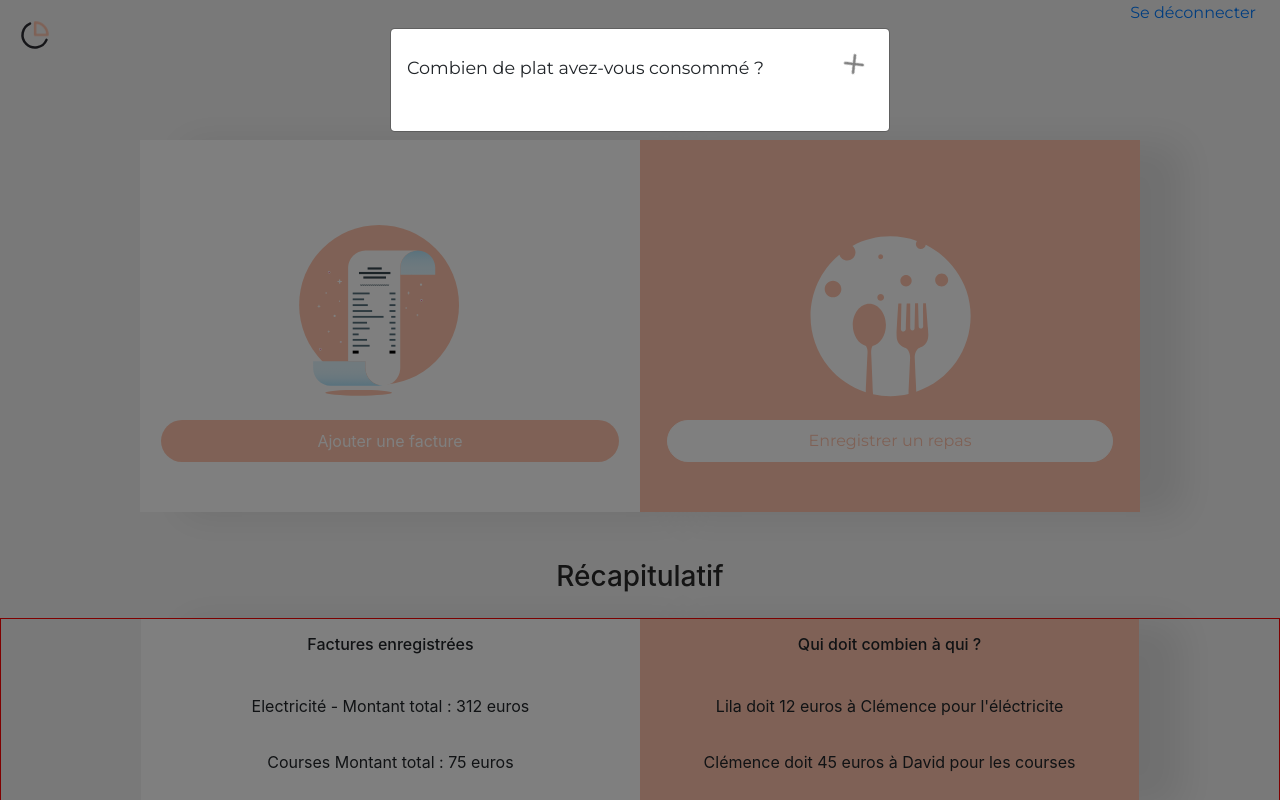
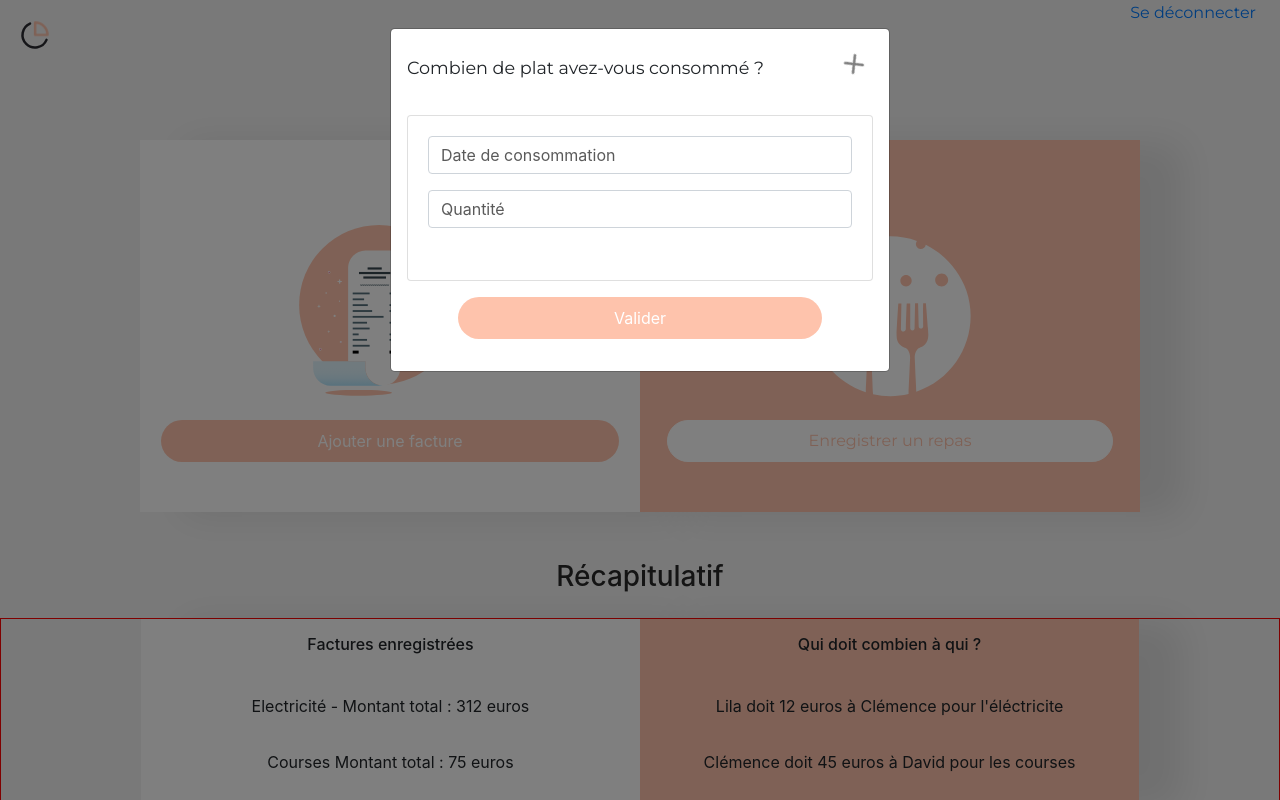
Before and after one commit to Dream-Team-of-Sab/projet-coloc, a Flask app: page /index/ in a window 1280 px wide, after a click on "Enregistrer un repas". Run offline with Flask 2, Linux system fonts and the light colour scheme; the visitor is signed in with stand-in values (Sample User, id 1); some libraries are stand-ins or nearby versions.

Commit message:
Invoice AND meal forms fixed. At last...

```diff
--- a/app/routes.py
+++ b/app/routes.py
@@ -86,44 +86,54 @@ def index():
         return redirect(url_for('login'))
     else:
         if request.method == 'GET':
-            return render_template('index.html')
+            return render_template('index.html', modal=None)
         elif request.method == 'POST':
             conn = sqlite3.connect('db/api_flat.db')
             cur = conn.cursor()
-            #Add invoice
-            title = request.form['title']
-            date = request.form['date']
-            price = request.form['price']
-            details = request.form['details']
-            if request.form.get('yes'):
-                prorata = "yes"
-            elif request.form.get('no'):
-                prorata = "no"
-            cur.execute('''INSERT INTO Invoices (title, date, prorata,  price, details, id_paying_user)
-                        VALUES (?, ?, ?, ?, ?, ?)''', (title, date, prorata, price, details, session['logged']))
-            invoice_id = cur.execute('''SELECT id_paying_user FROM Invoices
-                                     WHERE (title = ? AND date = ? AND price = ? AND details = ?)''', (title, date, price, details)).fetchone()[0]
-            #Download invoice
-            invoice = request.files['file']
-            file_name = invoice.filename
-            if functions.allowed_file(invoice.filename):
-                file_name = str(invoice_id) + '.' + invoice.filename.split('.')[-1]
-                invoice.save(os.path.join(UPLOAD_FOLDER, file_name))
-            #Add meal
-            #il faut récupérer l'id de la personne qui s'est connectée
-#           date = request.form['m-date']
-#           number = request.form['quantity']
-#           id_eating_user = id_user
-#           cur.execute('''INSERT INTO Meals (date, number, id_eating_user)
-#                      VALUES (?, ?, ?)''', (date, number, id_eating_user))
-#           #Add new colocation
-#           new_name = request.form['new_name']
-#           new_address = request.form['new_address']
-#           cur.execute('''INSERT INTO Colocations (name, address)
-#                       VALUES (?, ?)''', (new_name, new_address))
-            conn.commit()
-            conn.close()
-            return redirect(url_for('index'))
+            if request.form['index_btn'] == 'invoice':
+                #Add invoice
+                title = request.form['title']
+                date = request.form['date']
+                price = request.form['price']
+                if request.form.get('yes'):
+                    prorata = "yes"
+                elif request.form.get('no'):
+                    prorata = "no"
+                details = request.form['details']
+                id_user = session['logged']
+                cur.execute('''INSERT INTO Invoices (title, date, prorata,  price, details, id_paying_user)
+                            VALUES (?, ?, ?, ?, ?, ?)''', (title, date, prorata, price, details, id_user))
+                invoice_id = cur.execute('''SELECT id FROM Invoices
+                                         WHERE (title = ?
+                                         AND date = ?
+                                         AND price = ?
+                                         AND details = ?
+                                         AND id_paying_user = ?)''', (title, date, price, details, id_user)).fetchone()[0]
+                #Download invoice
+                invoice = request.files['file']
+                file_name = invoice.filename
+                if functions.allowed_file(invoice.filename):
+                    file_name = str(invoice_id) + '.' + invoice.filename.split('.')[-1]
+                    invoice.save(os.path.join(UPLOAD_FOLDER, file_name))
+                conn.commit()
+                conn.close()
+                return redirect(url_for('index'))
+            elif request.form['index_btn'] == 'meal':
+                #Add meal
+                #il faut récupérer l'id de la personne qui s'est connectée
+                date = request.form['mdate']
+                number = request.form['quantity']
+                id_user = session['logged']
+                cur.execute('''INSERT INTO Meals (date, number, id_eating_user)
+                           VALUES (?, ?, ?)''', (date, number, id_user))
+                #Add new colocation
+#               new_name = request.form['new_name']
+#               new_address = request.form['new_address']
+#               cur.execute('''INSERT INTO Colocations (name, address)
+#                           VALUES (?, ?)''', (new_name, new_address))
+                conn.commit()
+                conn.close()
+                return redirect(url_for('index'))
         else:
             return "Unknown method"
 
--- a/app/templates/index.html
+++ b/app/templates/index.html
@@ -17,6 +17,7 @@
     <link href="https://fonts.googleapis.com/css?family=Montserrat&display=swap" rel="stylesheet">
 </head>
 <body class="index">
+
     <header class= "d-flex justify-content-between">
         <div class="logo">
             <a href="{{ url_for('index')}}">
@@ -27,12 +28,11 @@
                 </svg>
             </a>
         </div>
-
 	    <div>
 	        <a href="{{ url_for('logout') }}" class="mt-4 mr-4">Se déconnecter</a>
 	    </div>
+    </header>
 
-    </header>
     <div class="container-fluid">
         <div class="row index-item">
             <div class="col-12 col-md-5 side side-left">
@@ -67,13 +67,28 @@
                          </button>
                      </div>
                      <div class="modal-body">
+                         <form action='' method='post'>
+                             <div class="card card-body">
+                                 <div class="form-group">
+                                     <div class="form-group">
+                                         <input type="text" class="form-control" placeholder="Date de consommation" name="mdate">
+                                     </div>
+                                     <div class="form-group">
+                                         <input type="text" class="form-control" id="recipient-name" placeholder="Quantité" name="quantity">
+                                     </div>
+                                 </div>
+                             </div>
+                             <div class="modal-footer d-flex justify-content-center">
+                                 <button type="submit" class="bt btn-2" name="index_btn" value="meal">Valider</button>
+                             </div>
+                         </form>
                      </div>
                  </div>
              </div>
 	    </div>
 
 	    <!-- MODAL/ FORMULAIRE AJOUT DE FACTURE -->
-           <!-- <div class="modal fade" id="billModal" tabindex="-1" role="dialog" aria-labelledby="exampleModalLabel" aria-hidden="true">
+        <div class="modal fade" id="billModal" tabindex="-1" role="dialog" aria-labelledby="exampleModalLabel" aria-hidden="true">
             <div class="modal-dialog" role="document">
                 <div class="modal-content">
                     <div class="modal-header">
@@ -119,20 +134,13 @@
 	    	                     <input type="file" name="file">
 	    	                 </div>
 	    	                 <div class="modal-footer d-flex justify-content-center">
-				    <button type="submit" class="bt btn-2 mt-4">Valider</button>
-<<<<<<< HEAD
+	    	                     <button type="submit" class="bt btn-2 mt-4" name="index_btn" value="invoice">Valider</button>
 	    	                 </div>
-				   <button type="submit" class="bt btn-2 mt-4">Valider</button>
-                                </div>
-=======
-				 </div>
-                               </div>
->>>>>>> ab24483927314222570a2913ec62047c4a1baa79
                         </form>
                     </div>
                 </div>
             </div>
-	</div> -->
+	    </div>
     </div>
 
     <!-- DASHBOARD -->
@@ -158,6 +166,5 @@
         </div>
     </div>
 
-    </div>
 </body>
 </html>
```
Also changed, not shown: 1 other file. Lines whose indentation alone changed are shown as unchanged.
